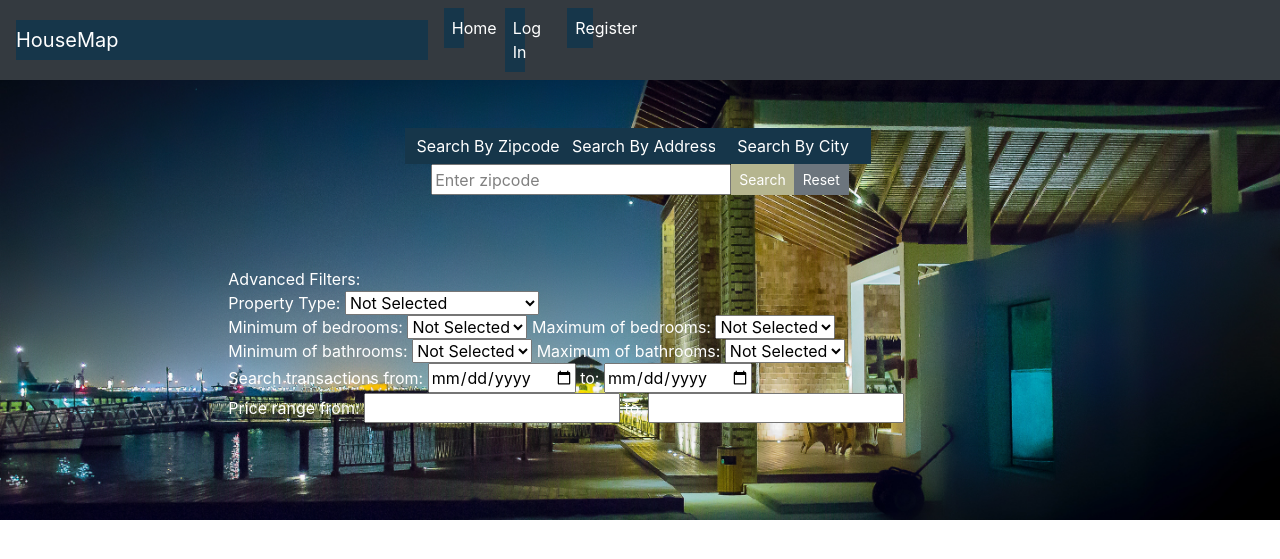
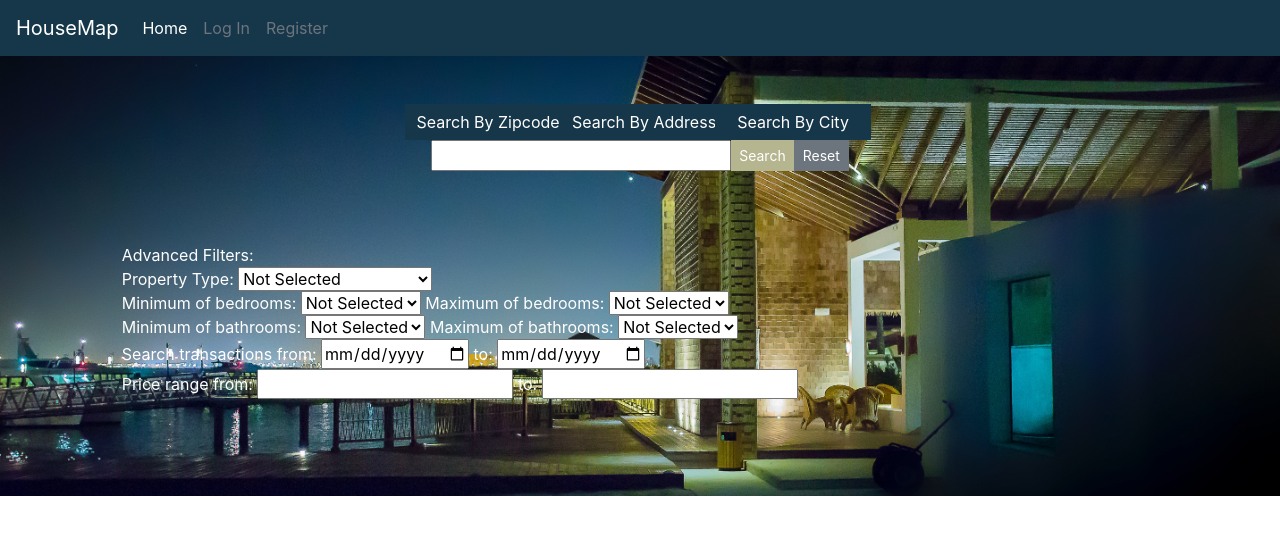
Before and after one commit to zhangtongds/HB-Capstone-project-HouseMap, a Flask app: page / in a window 1280 px wide. Shown: the top 559 px of the page. Run offline with Flask 2, Linux system fonts and the light colour scheme; some libraries are stand-ins or nearby versions.

Commit message:
changed layout for address, region page

```diff
--- a/templates/base.html
+++ b/templates/base.html
@@ -15,13 +15,19 @@
             border: none;
             background-color:#16364A;
         }
+        .nav-link {
+            color: white;
+        }
+        .navbar-brand {
+            color: white;
+        }
 
     </style>
 </head>
 
 
 <body>
-    <nav class="navbar navbar-expand-lg navbar-dark bg-dark" id="navbar">
+    <nav class="navbar navbar-expand-lg" id="navbar">
       <a class="navbar-brand" href="/">HouseMap</a>
       <button class="navbar-toggler" type="button" data-toggle="collapse" data-target="#navbarNav" aria-controls="navbarNav" aria-expanded="false" aria-label="Toggle navigation">
         <span class="navbar-toggler-icon"></span>
--- a/templates/homepage.html
+++ b/templates/homepage.html
@@ -15,13 +15,13 @@
     /*background-color: red;*/
     background-size: cover;
     }
-    a:link {
+    /*a:link {
         background-color: #16364A;
         border: none;
         display: inline-block;
         width: 33%;
 
-    }
+    }*/
     #search {
         background-color: #B5B58F;
         border: none;
@@ -49,6 +49,10 @@
 
     .btn-primary {
         border-radius: 0;
+        background-color: #16364A;
+        border: none;
+        display: inline-block;
+        width: 33%;
     }
 
     .btn-secondary {
@@ -85,10 +89,10 @@
                     <!-- {{ allowed_field.capitalize() }}  -->
 
 
-                <input id="autocomplete" type="text", name={{ allowed_field }} value= "Enter {{ allowed_field }}">
+                <input id="autocomplete" type="text", name={{ allowed_field }}>
                 {% endfor %}
 
-                <input type="submit" id="search" name="Submit" class="btn btn-sm btn-primary" value="Search">
+                <input type="submit" id="search" name="Submit" class="btn btn-sm btn-secondary" value="Search">
                 <button type="reset" class="btn btn-secondary btn-sm" name='reset'> Reset
 
 
@@ -98,7 +102,7 @@
         <br>
         <br>
         <div class="row align-items-center">
-            <div class="col-8 mx-auto">
+            <div class="col-10 mx-auto">
             <div id="filter">
                 {% if search_type != 'address' %}
                     Advanced Filters:<br>
```
Also changed, not shown: templates/address-search-results.html (+17 -4 lines), templates/region-search-results.html (+18 -0 lines).
